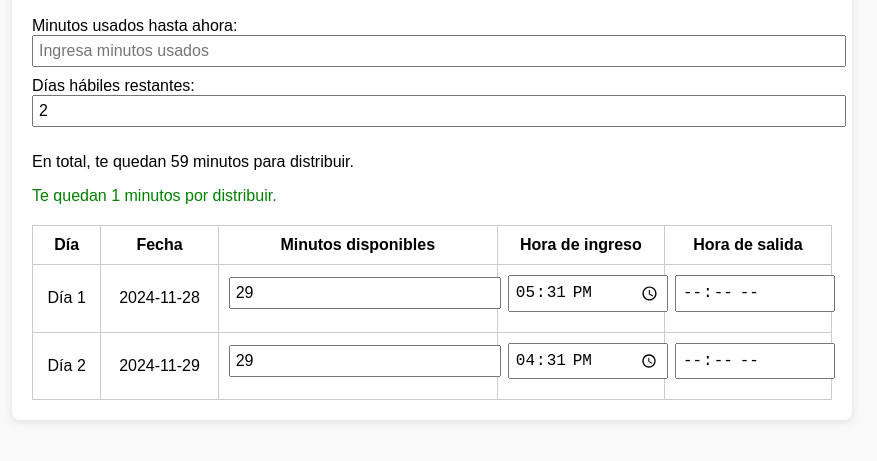
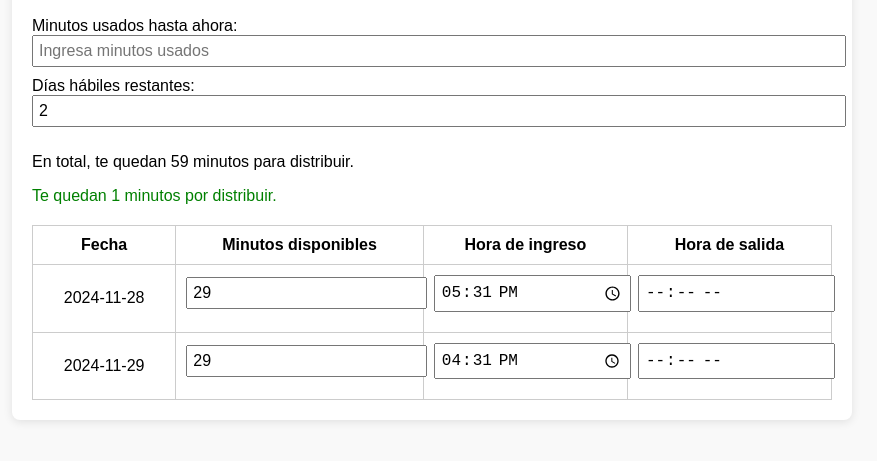
Before and after one commit to leoarroyovera/CMF, a plain HTML site: page index.html in a window 1280 px wide. Shown: the part 151-612 px from the top of the page, without its empty margins (208-1085 px from the left). Drawn offline with Linux system fonts and the light colour scheme.

Commit message:
Update index.html
Se elimina fila Días.
Se mejora calculo.

```diff
--- a/index.html
+++ b/index.html
@@ -64,7 +64,6 @@
         <table>
             <thead>
                 <tr>
-                    <th>Día</th>
                     <th>Fecha</th>
                     <th>Minutos disponibles</th>
                     <th>Hora de ingreso</th>
@@ -123,60 +122,54 @@
             const tabla = document.getElementById("dias-tabla");
             tabla.innerHTML = "";
 
-            // Mostrar el resultado inicial solo una vez
             if (!resultadoInicial.textContent) {
                 resultadoInicial.textContent = `En total, te quedan ${minutosRestantes} minutos para distribuir.`;
             }
 
             diasHabiles.forEach((dia, index) => {
                 const row = document.createElement("tr");
-                const diaCell = document.createElement("td");
                 const fechaCell = document.createElement("td");
                 const minutosCell = document.createElement("td");
                 const ingresoCell = document.createElement("td");
                 const salidaCell = document.createElement("td");
 
-                diaCell.textContent = `Día ${index + 1}`;
                 fechaCell.textContent = dia.toISOString().split("T")[0];
 
-                // Campo de minutos asignados
                 const minutosInput = document.createElement("input");
                 minutosInput.type = "number";
                 minutosInput.value = minutosPorDia;
                 minutosInput.min = 0;
-                minutosInput.dataset.index = index;
+                minutosInput.max = minutosPorDia;
                 minutosInput.addEventListener("input", () => {
+                    if (parseInt(minutosInput.value) > minutosPorDia) {
+                        minutosInput.value = minutosPorDia; // Impedir exceder el valor máximo
+                    }
                     validarMinutos(diasHabiles.length, minutosRestantes);
                     actualizarSalida(dia, index);
                 });
 
                 minutosCell.appendChild(minutosInput);
 
-                // Campo de hora de ingreso
                 const ingresoInput = document.createElement("input");
                 ingresoInput.type = "time";
                 ingresoInput.value = "09:00"; // Hora predeterminada
                 ingresoInput.addEventListener("input", () => actualizarSalida(dia, index));
                 ingresoCell.appendChild(ingresoInput);
 
-                // Campo de hora de salida
                 const salidaInput = document.createElement("input");
                 salidaInput.type = "time";
                 salidaInput.readOnly = true;
                 salidaCell.appendChild(salidaInput);
 
-                row.appendChild(diaCell);
                 row.appendChild(fechaCell);
                 row.appendChild(minutosCell);
                 row.appendChild(ingresoCell);
                 row.appendChild(salidaCell);
                 tabla.appendChild(row);
 
-                // Actualizar hora de salida inicial
                 actualizarSalida(dia, index);
             });
 
-            // Actualizar los minutos restantes de forma dinámica
             validarMinutos(diasHabiles.length, minutosRestantes);
         }
 
@@ -186,10 +179,6 @@
             const resultadoDinamico = document.getElementById("resultado-dinamico");
 
             const minutosDisponibles = minutosRestantes - suma;
-
-            if (minutosDisponibles < 0) {
-                alert(`Te has excedido por ${-minutosDisponibles} minutos. Ajusta los valores.`);
-            }
 
             resultadoDinamico.textContent = `Te quedan ${Math.max(minutosDisponibles, 0)} minutos por distribuir.`;
         }
@@ -203,10 +192,8 @@
             const minutosAsignados = parseInt(minutosInput.value) || 0;
             const [ingresoHora, ingresoMinuto] = ingresoInput.value.split(":").map(Number);
 
-            // Definir horas de trabajo según el día de la semana
             const horasDeTrabajo = dia.getDay() === 5 ? 8 : 9;
 
-            // Calcular hora de salida
             let salidaHora = ingresoHora + horasDeTrabajo;
             let salidaMinuto = ingresoMinuto - minutosAsignados;
 
@@ -215,7 +202,6 @@
                 salidaMinuto += 60;
             }
 
-            // Actualizar campo de salida
             salidaInput.value = `${String(salidaHora).padStart(2, "0")}:${String(salidaMinuto).padStart(2, "0")}`;
         }
     </script>
```
